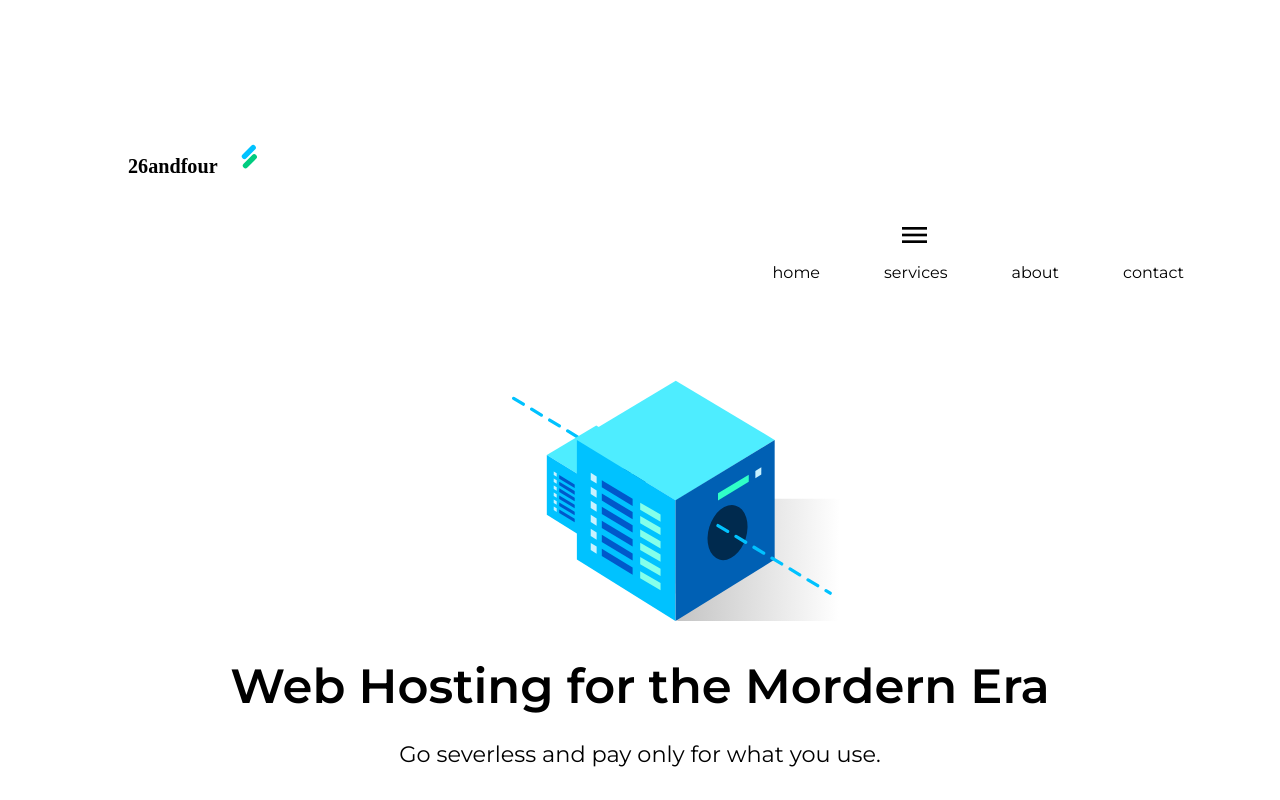
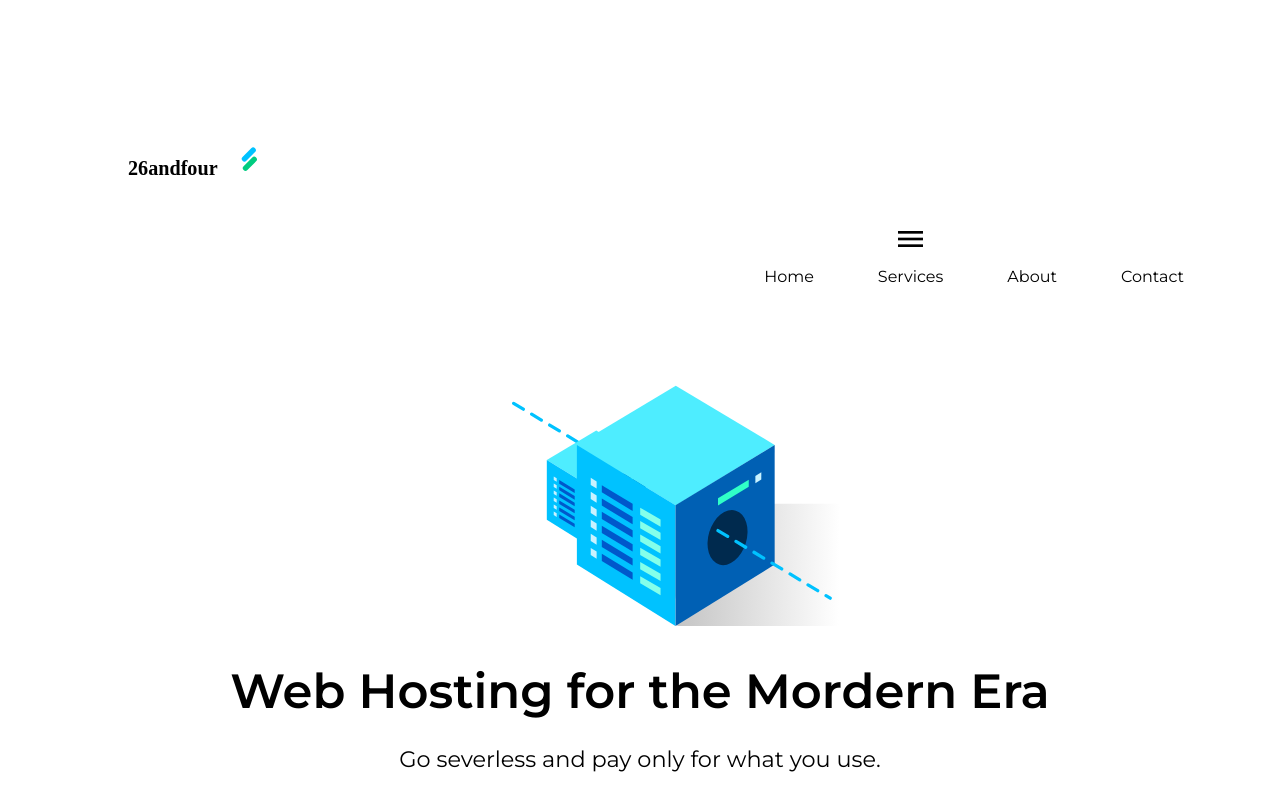
Before and after one commit to bojanna98/html-css, a plain HTML site: page Domashni/Assignments/Domashna-4/FlexBox/index1.html in a window 1280 px wide. Shown: the top 800 px of the page. Drawn offline with Linux system fonts and the light colour scheme.

Commit message:
Update index1.html

```diff
--- a/Domashni/Assignments/Domashna-4/FlexBox/index1.html
+++ b/Domashni/Assignments/Domashna-4/FlexBox/index1.html
@@ -3,7 +3,7 @@
 <head>
     <meta charset="UTF-8">
     <meta name="viewport" content="width=device-width, initial-scale=1.0">
-    <meta http-equiv="X-UA-Compatible" content="ie=edge">
+    <meta http-equiv="X-UA-Compatible" content="IE=edge">
     <title>Frontend Dev Course</title>
     <link rel="stylesheet" href="css/main.css">
 </head>
@@ -17,10 +17,10 @@
                 </a>
                 <ul class="show-desktop hide-mobile" id="nav">
                     <li id="exit" class="exit-btn hide-desktop"><img src="images/exit.svg" alt="exit menu"></li>
-                    <li><a href="#">home</a></li>
-                    <li><a href="#">services</a></li>
-                    <li><a href="#">about</a></li>
-                    <li><a href="#">contact</a></li>
+                    <li><a href="#">Home</a></li>
+                    <li><a href="#">Services</a></li>
+                    <li><a href="#">About</a></li>
+                    <li><a href="#">Contact</a></li>
                 </ul>
             </nav>
         </header>
@@ -49,7 +49,7 @@
             </ul>
         </div>
     </div>
-    <div class="gray-container">
+    <div class="grey-container">
         <div class="container">
             <ul>
                 <li>
```
